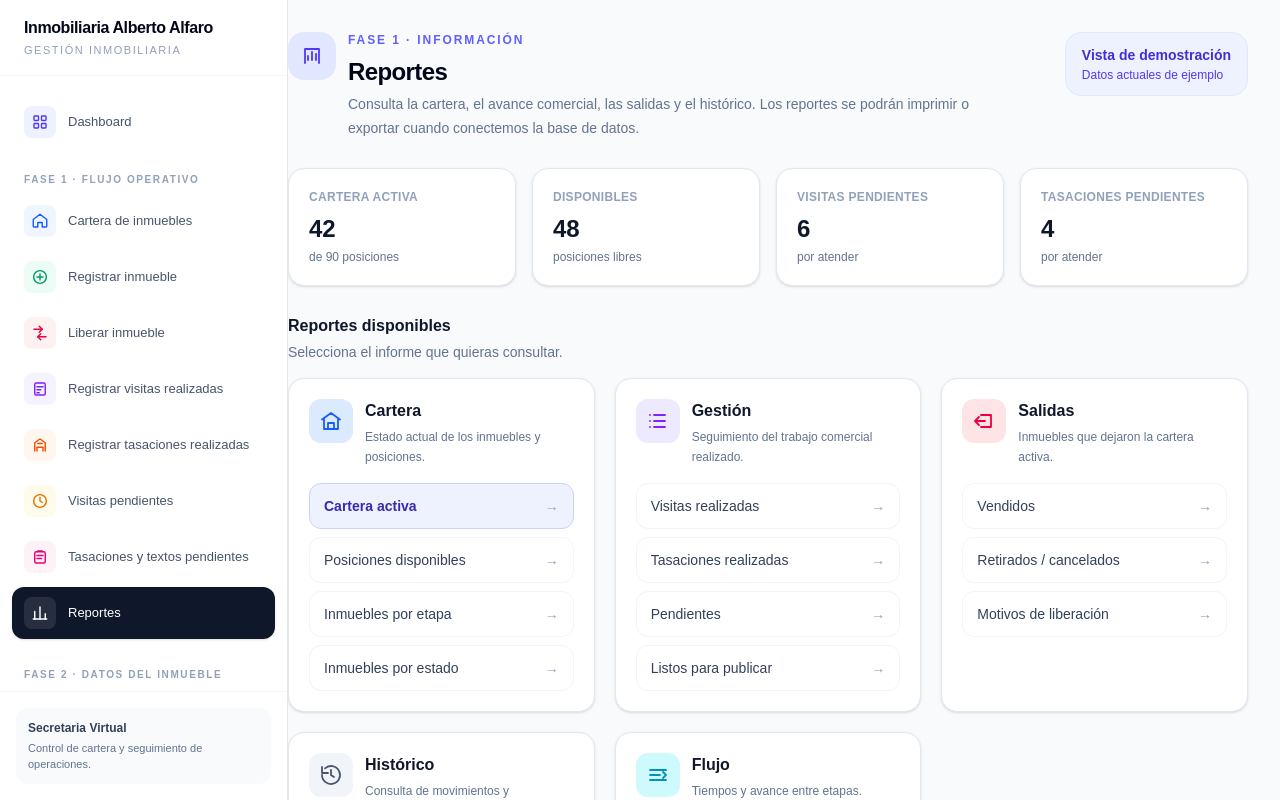
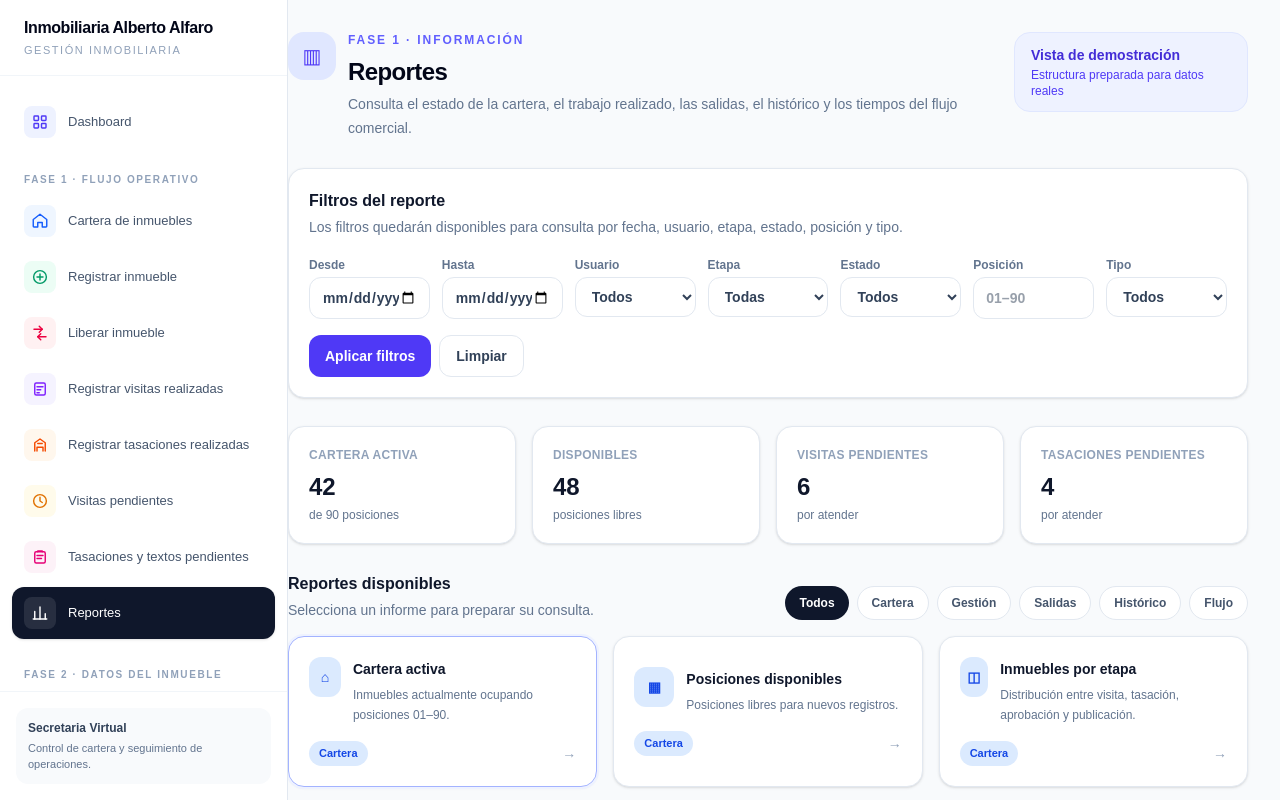
Before and after one commit to cpumaricramoori01-projx/inmobiliaria-alfaro, a Next.js app: page /reportes in a window 1280 px wide. Shown: the top 800 px of the page. Built offline with nearby package versions, Linux system fonts and the light colour scheme.

Commit message:
Refactorizar Reportes con filtros y flujo completo

```diff
--- a/app/reportes/page.tsx
+++ b/app/reportes/page.tsx
@@ -1,129 +1,134 @@
 "use client";
 
-import { useState } from "react";
+import { useMemo, useState, type ReactNode } from "react";
 
-type Grupo = {
+type Reporte = {
   nombre: string;
   descripcion: string;
-  tono: string;
-  icono: React.ReactNode;
-  reportes: string[];
+  categoria: string;
+  icono: ReactNode;
 };
 
-const grupos: Grupo[] = [
-  {
-    nombre: "Cartera",
-    descripcion: "Estado actual de los inmuebles y posiciones.",
-    tono: "blue",
-    icono: (
-      <svg viewBox="0 0 24 24" className="h-6 w-6" fill="none" stroke="currentColor" strokeWidth="1.8">
-        <path d="M3 10.5 12 4l9 6.5M5 9v11h14V9M9 20v-6h6v6" strokeLinecap="round" strokeLinejoin="round" />
-      </svg>
-    ),
-    reportes: ["Cartera activa", "Posiciones disponibles", "Inmuebles por etapa", "Inmuebles por estado"],
-  },
-  {
-    nombre: "Gestión",
-    descripcion: "Seguimiento del trabajo comercial realizado.",
-    tono: "violet",
-    icono: (
-      <svg viewBox="0 0 24 24" className="h-6 w-6" fill="none" stroke="currentColor" strokeWidth="1.8">
-        <path d="M8 6h11M8 12h11M8 18h11M4 6h.01M4 12h.01M4 18h.01" strokeLinecap="round" strokeLinejoin="round" />
-      </svg>
-    ),
-    reportes: ["Visitas realizadas", "Tasaciones realizadas", "Pendientes", "Listos para publicar"],
-  },
-  {
-    nombre: "Salidas",
-    descripcion: "Inmuebles que dejaron la cartera activa.",
-    tono: "rose",
-    icono: (
-      <svg viewBox="0 0 24 24" className="h-6 w-6" fill="none" stroke="currentColor" strokeWidth="1.8">
-        <path d="M9 6h10v12H9M13 12H3m0 0 4-4m-4 4 4 4" strokeLinecap="round" strokeLinejoin="round" />
-      </svg>
-    ),
-    reportes: ["Vendidos", "Retirados / cancelados", "Motivos de liberación"],
-  },
-  {
-    nombre: "Histórico",
-    descripcion: "Consulta de movimientos y permanencia.",
-    tono: "slate",
-    icono: (
-      <svg viewBox="0 0 24 24" className="h-6 w-6" fill="none" stroke="currentColor" strokeWidth="1.8">
-        <path d="M3 12a9 9 0 1 0 3-6.7M3 4v6h6M12 7v5l3 2" strokeLinecap="round" strokeLinejoin="round" />
-      </svg>
-    ),
-    reportes: ["Histórico de inmuebles", "Tiempo de permanencia", "Posición ocupada"],
-  },
-  {
-    nombre: "Flujo",
-    descripcion: "Tiempos y avance entre etapas.",
-    tono: "cyan",
-    icono: (
-      <svg viewBox="0 0 24 24" className="h-6 w-6" fill="none" stroke="currentColor" strokeWidth="1.8">
-        <path d="M4 7h16M4 12h10M4 17h16M17 9l3 3-3 3" strokeLinecap="round" strokeLinejoin="round" />
-      </svg>
-    ),
-    reportes: ["Registro → visita", "Visita → tasación", "Tasación → aprobación", "Aprobación → publicación"],
-  },
+const reportes: Reporte[] = [
+  { nombre: "Cartera activa", descripcion: "Inmuebles actualmente ocupando posiciones 01–90.", categoria: "Cartera", icono: "⌂" },
+  { nombre: "Posiciones disponibles", descripcion: "Posiciones libres para nuevos registros.", categoria: "Cartera", icono: "▦" },
+  { nombre: "Inmuebles por etapa", descripcion: "Distribución entre visita, tasación, aprobación y publicación.", categoria: "Cartera", icono: "◫" },
+  { nombre: "Inmuebles por estado", descripcion: "Situación actual de los inmuebles activos.", categoria: "Cartera", icono: "✓" },
+  { nombre: "Visitas realizadas", descripcion: "Visitas efectivamente completadas y registradas.", categoria: "Gestión", icono: "◉" },
+  { nombre: "Tasaciones realizadas", descripcion: "Tasaciones vigentes registradas en el sistema.", categoria: "Gestión", icono: "⌁" },
+  { nombre: "Aprobaciones y negociación", descripcion: "Inmuebles pendientes, aprobados, rechazados o en negociación.", categoria: "Gestión", icono: "◇" },
+  { nombre: "Textos pendientes", descripcion: "Inmuebles aprobados que aún requieren texto y enlace documental.", categoria: "Gestión", icono: "≡" },
+  { nombre: "Listos para publicar", descripcion: "Textos registrados y listos para que otro usuario publique.", categoria: "Gestión", icono: "↗" },
+  { nombre: "Publicados", descripcion: "Inmuebles cuya publicación ya fue registrada.", categoria: "Gestión", icono: "●" },
+  { nombre: "Vendidos", descripcion: "Inmuebles liberados por venta.", categoria: "Salidas", icono: "✓" },
+  { nombre: "Retirados / cancelados", descripcion: "Inmuebles que dejaron la cartera por otras causas.", categoria: "Salidas", icono: "↩" },
+  { nombre: "Motivos de liberación", descripcion: "Detalle de las causas de salida de la cartera activa.", categoria: "Salidas", icono: "!" },
+  { nombre: "Histórico de inmuebles", descripcion: "Consulta de registros que ya no están activos.", categoria: "Histórico", icono: "◷" },
+  { nombre: "Tiempo de permanencia", descripcion: "Tiempo desde el registro hasta la salida o estado actual.", categoria: "Histórico", icono: "◌" },
+  { nombre: "Posición ocupada", descripcion: "Historial de uso de cada posición reutilizable.", categoria: "Histórico", icono: "01" },
+  { nombre: "Registro → visita", descripcion: "Tiempo y avance desde el alta hasta la visita.", categoria: "Flujo", icono: "→" },
+  { nombre: "Visita → tasación", descripcion: "Tiempo entre visita completada y tasación.", categoria: "Flujo", icono: "→" },
+  { nombre: "Tasación → aprobación", descripcion: "Seguimiento de aprobación y negociación.", categoria: "Flujo", icono: "→" },
+  { nombre: "Aprobación → publicación", descripcion: "Tiempo desde aprobación hasta publicación.", categoria: "Flujo", icono: "→" },
 ];
 
-const toneClasses: Record<string, { box: string; text: string; badge: string }> = {
-  blue: { box: "bg-blue-100", text: "text-blue-600", badge: "bg-blue-50 text-blue-700" },
-  violet: { box: "bg-violet-100", text: "text-violet-600", badge: "bg-violet-50 text-violet-700" },
-  rose: { box: "bg-rose-100", text: "text-rose-600", badge: "bg-rose-50 text-rose-700" },
-  slate: { box: "bg-slate-100", text: "text-slate-600", badge: "bg-slate-100 text-slate-700" },
-  cyan: { box: "bg-cyan-100", text: "text-cyan-600", badge: "bg-cyan-50 text-cyan-700" },
+const grupos = ["Todos", "Cartera", "Gestión", "Salidas", "Histórico", "Flujo"];
+
+const tone: Record<string, string> = {
+  Cartera: "bg-blue-100 text-blue-700",
+  Gestión: "bg-violet-100 text-violet-700",
+  Salidas: "bg-rose-100 text-rose-700",
+  Histórico: "bg-slate-100 text-slate-700",
+  Flujo: "bg-cyan-100 text-cyan-700",
 };
 
-const resumen = [
-  ["Cartera activa", "42", "de 90 posiciones"],
-  ["Disponibles", "48", "posiciones libres"],
-  ["Visitas pendientes", "6", "por atender"],
-  ["Tasaciones pendientes", "4", "por atender"],
-];
-
 export default function Page() {
+  const [categoria, setCategoria] = useState("Todos");
   const [seleccionado, setSeleccionado] = useState("Cartera activa");
   const [mensaje, setMensaje] = useState("");
+  const [fechaDesde, setFechaDesde] = useState("");
+  const [fechaHasta, setFechaHasta] = useState("");
+  const [usuario, setUsuario] = useState("Todos");
+  const [etapa, setEtapa] = useState("Todas");
+  const [estado, setEstado] = useState("Todos");
+  const [posicion, setPosicion] = useState("");
+  const [tipo, setTipo] = useState("Todos");
+  const [vista, setVista] = useState<"resumen" | "detalle">("resumen");
 
-  const generar = (reporte: string) => {
-    setSeleccionado(reporte);
-    setMensaje(`Reporte “${reporte}” seleccionado. La generación real se conectará a los datos del sistema en la siguiente etapa.`);
+  const visibles = useMemo(
+    () => reportes.filter((r) => categoria === "Todos" || r.categoria === categoria),
+    [categoria]
+  );
+
+  const filtrosActivos = [fechaDesde, fechaHasta, usuario !== "Todos" ? usuario : "", etapa !== "Todas" ? etapa : "", estado !== "Todos" ? estado : "", posicion, tipo !== "Todos" ? tipo : ""].filter(Boolean).length;
+
+  const aplicarFiltros = () => {
+    setVista("detalle");
+    setMensaje(
+      `Filtros aplicados a “${seleccionado}”. En esta fase se visualiza la estructura; los resultados reales se conectarán a la base de datos.`
+    );
+  };
+
+  const limpiarFiltros = () => {
+    setFechaDesde("");
+    setFechaHasta("");
+    setUsuario("Todos");
+    setEtapa("Todas");
+    setEstado("Todos");
+    setPosicion("");
+    setTipo("Todos");
+    setMensaje("Filtros limpiados.");
   };
 
   return (
     <main className="min-h-screen bg-slate-50 p-6 lg:p-8">
-      <div className="mx-auto max-w-6xl">
+      <div className="mx-auto max-w-7xl">
         <header className="flex flex-col gap-5 lg:flex-row lg:items-start lg:justify-between">
           <div className="flex gap-3">
-            <div className="flex h-12 w-12 shrink-0 items-center justify-center rounded-2xl bg-indigo-100 text-indigo-600">
-              <svg viewBox="0 0 24 24" className="h-6 w-6" fill="none" stroke="currentColor" strokeWidth="1.8">
-                <path d="M5 19V5h14v14M8 16v-4M12 16V8M16 16v-6" strokeLinecap="round" strokeLinejoin="round" />
-              </svg>
-            </div>
+            <div className="flex h-12 w-12 shrink-0 items-center justify-center rounded-2xl bg-indigo-100 text-indigo-600 text-xl">▥</div>
             <div>
               <p className="text-xs font-bold uppercase tracking-[0.16em] text-indigo-500">Fase 1 · Información</p>
               <h1 className="mt-2 text-2xl font-bold tracking-tight text-slate-950">Reportes</h1>
-              <p className="mt-1 max-w-2xl text-sm leading-6 text-slate-500">
-                Consulta la cartera, el avance comercial, las salidas y el histórico. Los reportes se podrán imprimir o exportar cuando conectemos la base de datos.
+              <p className="mt-1 max-w-3xl text-sm leading-6 text-slate-500">
+                Consulta el estado de la cartera, el trabajo realizado, las salidas, el histórico y los tiempos del flujo comercial.
               </p>
             </div>
           </div>
           <div className="rounded-2xl border border-indigo-100 bg-indigo-50 px-4 py-3 text-sm text-indigo-700">
             <p className="font-bold">Vista de demostración</p>
-            <p className="mt-0.5 text-xs text-indigo-600">Datos actuales de ejemplo</p>
+            <p className="mt-0.5 text-xs text-indigo-600">Estructura preparada para datos reales</p>
           </div>
         </header>
 
-        {mensaje && (
-          <div className="mt-6 rounded-2xl border border-emerald-200 bg-emerald-50 px-4 py-3 text-sm font-medium text-emerald-700">
-            {mensaje}
+        <section className="mt-7 rounded-2xl border border-slate-200 bg-white p-5 shadow-sm">
+          <div className="flex flex-col gap-4 lg:flex-row lg:items-end lg:justify-between">
+            <div>
+              <h2 className="text-base font-bold text-slate-900">Filtros del reporte</h2>
+              <p className="mt-1 text-sm text-slate-500">Los filtros quedarán disponibles para consulta por fecha, usuario, etapa, estado, posición y tipo.</p>
+            </div>
+            {filtrosActivos > 0 && <span className="rounded-full bg-indigo-50 px-3 py-1 text-xs font-bold text-indigo-700">{filtrosActivos} filtro(s) activo(s)</span>}
           </div>
-        )}
+
+          <div className="mt-5 grid gap-3 sm:grid-cols-2 lg:grid-cols-4 xl:grid-cols-7">
+            <label className="text-xs font-semibold text-slate-500">Desde<input type="date" value={fechaDesde} onChange={(e) => setFechaDesde(e.target.value)} className="mt-1 w-full rounded-xl border border-slate-200 px-3 py-2.5 text-sm text-slate-700 outline-none focus:border-indigo-400" /></label>
+            <label className="text-xs font-semibold text-slate-500">Hasta<input type="date" value={fechaHasta} onChange={(e) => setFechaHasta(e.target.value)} className="mt-1 w-full rounded-xl border border-slate-200 px-3 py-2.5 text-sm text-slate-700 outline-none focus:border-indigo-400" /></label>
+            <label className="text-xs font-semibold text-slate-500">Usuario<select value={usuario} onChange={(e) => setUsuario(e.target.value)} className="mt-1 w-full rounded-xl border border-slate-200 bg-white px-3 py-2.5 text-sm text-slate-700"><option>Todos</option><option>Administrador</option><option>Usuario actual</option></select></label>
+            <label className="text-xs font-semibold text-slate-500">Etapa<select value={etapa} onChange={(e) => setEtapa(e.target.value)} className="mt-1 w-full rounded-xl border border-slate-200 bg-white px-3 py-2.5 text-sm text-slate-700"><option>Todas</option><option>Visita pendiente</option><option>Tasación pendiente</option><option>Aprobación / negociación</option><option>Texto pendiente</option><option>Listo para publicar</option><option>Publicado</option></select></label>
+            <label className="text-xs font-semibold text-slate-500">Estado<select value={estado} onChange={(e) => setEstado(e.target.value)} className="mt-1 w-full rounded-xl border border-slate-200 bg-white px-3 py-2.5 text-sm text-slate-700"><option>Todos</option><option>Activo</option><option>Histórico</option><option>En negociación</option><option>Aprobado</option><option>Rechazado</option></select></label>
+            <label className="text-xs font-semibold text-slate-500">Posición<input value={posicion} onChange={(e) => setPosicion(e.target.value)} placeholder="01–90" className="mt-1 w-full rounded-xl border border-slate-200 px-3 py-2.5 text-sm text-slate-700 outline-none focus:border-indigo-400" /></label>
+            <label className="text-xs font-semibold text-slate-500">Tipo<select value={tipo} onChange={(e) => setTipo(e.target.value)} className="mt-1 w-full rounded-xl border border-slate-200 bg-white px-3 py-2.5 text-sm text-slate-700"><option>Todos</option><option>Casa</option><option>Departamento</option><option>Terreno</option><option>Local</option><option>Oficina</option><option>Otros</option></select></label>
+          </div>
+
+          <div className="mt-4 flex flex-wrap gap-2">
+            <button onClick={aplicarFiltros} className="rounded-xl bg-indigo-600 px-4 py-2.5 text-sm font-semibold text-white hover:bg-indigo-700">Aplicar filtros</button>
+            <button onClick={limpiarFiltros} className="rounded-xl border border-slate-200 bg-white px-4 py-2.5 text-sm font-semibold text-slate-700 hover:bg-slate-50">Limpiar</button>
+          </div>
+        </section>
+
+        {mensaje && <div className="mt-5 rounded-2xl border border-emerald-200 bg-emerald-50 px-4 py-3 text-sm font-medium text-emerald-700">{mensaje}</div>}
 
         <section className="mt-7 grid gap-4 sm:grid-cols-2 xl:grid-cols-4">
-          {resumen.map(([titulo, valor, detalle]) => (
+          {[["Cartera activa", "42", "de 90 posiciones"], ["Disponibles", "48", "posiciones libres"], ["Visitas pendientes", "6", "por atender"], ["Tasaciones pendientes", "4", "por atender"]].map(([titulo, valor, detalle]) => (
             <div key={titulo} className="rounded-2xl border border-slate-200 bg-white p-5 shadow-sm">
               <p className="text-xs font-semibold uppercase tracking-wide text-slate-400">{titulo}</p>
               <p className="mt-2 text-2xl font-bold text-slate-900">{valor}</p>
@@ -133,79 +138,64 @@ export default function Page() {
         </section>
 
         <section className="mt-7">
-          <div className="mb-4">
-            <h2 className="text-base font-bold text-slate-900">Reportes disponibles</h2>
-            <p className="mt-1 text-sm text-slate-500">Selecciona el informe que quieras consultar.</p>
+          <div className="mb-4 flex flex-wrap items-end justify-between gap-3">
+            <div>
+              <h2 className="text-base font-bold text-slate-900">Reportes disponibles</h2>
+              <p className="mt-1 text-sm text-slate-500">Selecciona un informe para preparar su consulta.</p>
+            </div>
+            <div className="flex flex-wrap gap-2">
+              {grupos.map((g) => <button key={g} onClick={() => setCategoria(g)} className={`rounded-full px-3.5 py-2 text-xs font-bold transition ${categoria === g ? "bg-slate-900 text-white" : "border border-slate-200 bg-white text-slate-600 hover:bg-slate-50"}`}>{g}</button>)}
+            </div>
           </div>
 
-          <div className="grid gap-5 md:grid-cols-2 xl:grid-cols-3">
-            {grupos.map((grupo) => {
-              const tone = toneClasses[grupo.tono];
-
-              return (
-                <section key={grupo.nombre} className="rounded-2xl border border-slate-200 bg-white p-5 shadow-sm">
-                  <div className="flex items-start gap-3">
-                    <div className={`flex h-11 w-11 shrink-0 items-center justify-center rounded-xl ${tone.box} ${tone.text}`}>
-                      {grupo.icono}
-                    </div>
-                    <div>
-                      <h3 className="font-bold text-slate-900">{grupo.nombre}</h3>
-                      <p className="mt-1 text-xs leading-5 text-slate-500">{grupo.descripcion}</p>
-                    </div>
+          <div className="grid gap-4 md:grid-cols-2 xl:grid-cols-3">
+            {visibles.map((reporte) => (
+              <button key={reporte.nombre} onClick={() => { setSeleccionado(reporte.nombre); setVista("resumen"); setMensaje(""); }} className={`rounded-2xl border bg-white p-5 text-left shadow-sm transition hover:-translate-y-0.5 hover:shadow-md ${seleccionado === reporte.nombre ? "border-indigo-300 ring-2 ring-indigo-50" : "border-slate-200"}`}>
+                <div className="flex items-start gap-3">
+                  <span className={`flex h-10 w-10 items-center justify-center rounded-xl text-sm font-bold ${tone[reporte.categoria]}`}>{reporte.icono}</span>
+                  <div className="min-w-0">
+                    <span className="text-sm font-bold text-slate-900">{reporte.nombre}</span>
+                    <p className="mt-1 text-xs leading-5 text-slate-500">{reporte.descripcion}</p>
                   </div>
-
-                  <div className="mt-4 space-y-2">
-                    {grupo.reportes.map((reporte) => (
-                      <button
-                        key={reporte}
-                        onClick={() => generar(reporte)}
-                        className={`flex w-full items-center justify-between rounded-xl border px-3.5 py-3 text-left text-sm transition ${
-                          seleccionado === reporte
-                            ? "border-indigo-200 bg-indigo-50 font-semibold text-indigo-800"
-                            : "border-slate-100 text-slate-700 hover:border-slate-200 hover:bg-slate-50"
-                        }`}
-                      >
-                        <span>{reporte}</span>
-                        <span className="text-slate-400">→</span>
-                      </button>
-                    ))}
-                  </div>
-                </section>
-              );
-            })}
+                </div>
+                <div className="mt-4 flex items-center justify-between">
+                  <span className={`rounded-full px-2.5 py-1 text-[11px] font-bold ${tone[reporte.categoria]}`}>{reporte.categoria}</span>
+                  <span className="text-sm text-slate-400">→</span>
+                </div>
+              </button>
+            ))}
           </div>
         </section>
 
         <section className="mt-7 rounded-2xl border border-slate-200 bg-white p-5 shadow-sm">
-          <div className="flex flex-col gap-4 lg:flex-row lg:items-center lg:justify-between">
+          <div className="flex flex-col gap-5 lg:flex-row lg:items-center lg:justify-between">
             <div>
               <p className="text-xs font-semibold uppercase tracking-wide text-slate-400">Reporte seleccionado</p>
               <h2 className="mt-1 text-lg font-bold text-slate-900">{seleccionado}</h2>
-              <p className="mt-1 text-sm text-slate-500">
-                Aquí se mostrará el detalle del reporte cuando se conecten los datos reales.
-              </p>
+              <p className="mt-1 text-sm text-slate-500">La vista detallada se generará con los datos reales, respetando los filtros seleccionados.</p>
             </div>
             <div className="flex flex-wrap gap-2">
-              <button
-                onClick={() => setMensaje(`Vista previa de “${seleccionado}” preparada para la siguiente etapa.`)}
-                className="rounded-xl border border-slate-200 bg-white px-4 py-2.5 text-sm font-semibold text-slate-700 hover:bg-slate-50"
-              >
-                Vista previa
-              </button>
-              <button
-                onClick={() => setMensaje("La impresión y exportación se habilitarán al conectar los datos reales.")}
-                className="rounded-xl bg-slate-900 px-4 py-2.5 text-sm font-semibold text-white hover:bg-slate-800"
-              >
-                Imprimir / exportar
-              </button>
+              <button onClick={() => setVista("detalle")} className={`rounded-xl px-4 py-2.5 text-sm font-semibold ${vista === "detalle" ? "bg-indigo-600 text-white" : "border border-slate-200 bg-white text-slate-700 hover:bg-slate-50"}`}>Vista previa</button>
+              <button onClick={() => setMensaje("La impresión, PDF y Excel se habilitarán con la conexión de datos reales.")} className="rounded-xl bg-slate-900 px-4 py-2.5 text-sm font-semibold text-white hover:bg-slate-800">Imprimir / exportar</button>
             </div>
           </div>
+
+          {vista === "detalle" && (
+            <div className="mt-5 overflow-hidden rounded-xl border border-slate-200">
+              <div className="border-b bg-slate-50 px-4 py-3 text-xs font-bold uppercase tracking-wide text-slate-500">Vista previa · estructura del informe</div>
+              <div className="grid gap-3 p-4 sm:grid-cols-3">
+                <div><p className="text-xs text-slate-400">Reporte</p><p className="text-sm font-semibold text-slate-800">{seleccionado}</p></div>
+                <div><p className="text-xs text-slate-400">Filtros</p><p className="text-sm font-semibold text-slate-800">{filtrosActivos ? `${filtrosActivos} aplicados` : "Sin filtros"}</p></div>
+                <div><p className="text-xs text-slate-400">Fuente</p><p className="text-sm font-semibold text-slate-800">Base de datos · próxima etapa</p></div>
+              </div>
+            </div>
+          )}
         </section>
 
         <section className="mt-7 rounded-2xl border border-indigo-100 bg-indigo-50/70 p-5">
-          <p className="text-sm font-bold text-slate-900">Siguiente evolución del módulo</p>
+          <p className="text-sm font-bold text-slate-900">Preparado para la siguiente etapa</p>
           <p className="mt-1 text-sm leading-6 text-slate-600">
-            Cuando conectemos la base de datos, cada reporte podrá trabajar con filtros por fecha, estado, posición y etapa, además de generar una vista imprimible y archivos Excel o PDF según corresponda.
+            El módulo ya contempla las categorías del flujo completo. Al conectar la base de datos se implementarán los resultados reales, impresión, PDF, Excel y filtros efectivos sin cambiar la estructura del módulo.
           </p>
         </section>
       </div>
```
